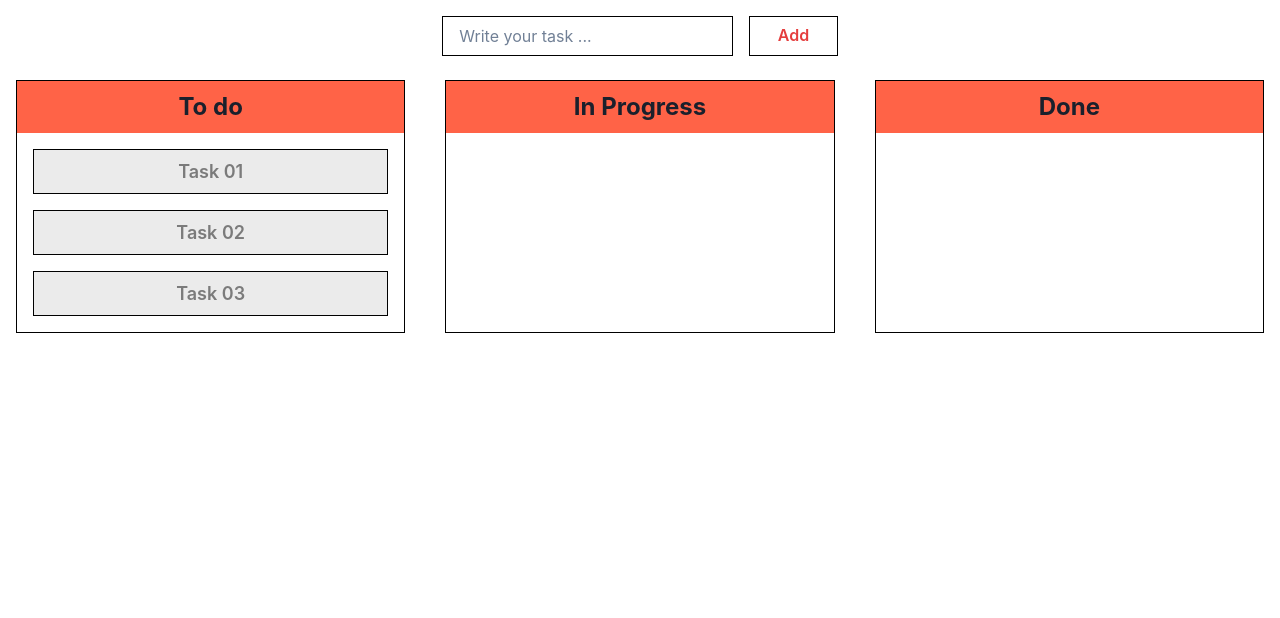
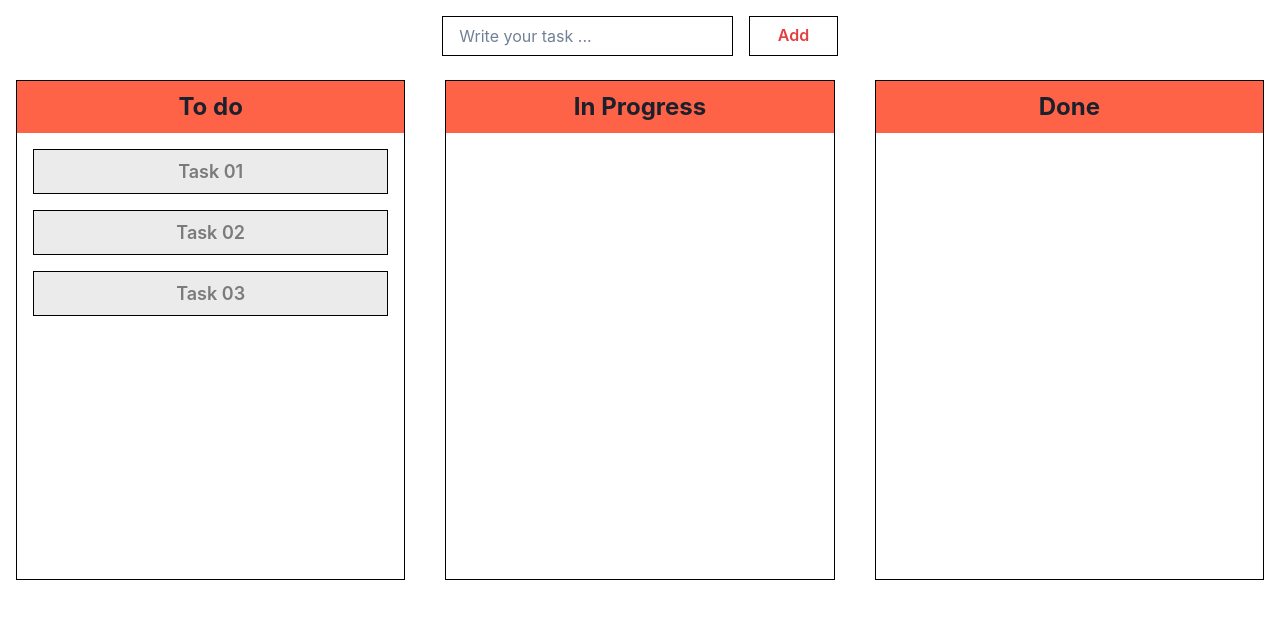
Before and after one commit to Mahbubul-Hasan/Kanban-Board, a Next.js app: page / in a window 1280 px wide. Shown: the top 618 px of the page. Built offline with nearby package versions, Linux system fonts and the light colour scheme.

Commit message:
Make component draggable & dropable

```diff
--- /dev/null
+++ b/components/ColumnComponent.js
@@ -0,0 +1,38 @@
+/* eslint-disable */
+import { Box, Text, VStack } from '@chakra-ui/react';
+import { Draggable, Droppable } from 'react-beautiful-dnd';
+/* eslint-enable */
+
+export default function ColumnComponent({ columnId, column }) {
+    return (
+        <Droppable droppableId={columnId}>
+            {(droppableProvided, droppableSnapshot) => (
+                <Box ref={droppableProvided.innerRef} {...droppableProvided.droppableProps}>
+                    <VStack spacing="4" align="stretch" p="4">
+                        {column?.items?.map((item, index) => (
+                            <Draggable key={item.id} draggableId={`${item.id}`} index={index}>
+                                {(draggableProvided, draggableSnapshot) => (
+                                    <Box
+                                        bg="blackAlpha.200"
+                                        color="blackAlpha.600"
+                                        fontSize="lg"
+                                        fontWeight="semibold"
+                                        align="center"
+                                        p="2"
+                                        border="1px solid black"
+                                        ref={draggableProvided.innerRef}
+                                        {...draggableProvided.draggableProps}
+                                        {...draggableProvided.dragHandleProps}
+                                    >
+                                        <Text>{item.label}</Text>
+                                    </Box>
+                                )}
+                            </Draggable>
+                        ))}
+                        {/* {droppableProvided.placeholder} */}
+                    </VStack>
+                </Box>
+            )}
+        </Droppable>
+    );
+}
--- a/pages/index.js
+++ b/pages/index.js
@@ -1,5 +1,5 @@
-/* eslint-disable max-len */
 /* eslint-disable */
+
 import {
     Box,
     Button,
@@ -7,47 +7,49 @@ import {
     Container,
     HStack,
     Input,
-  SimpleGrid, Text, VStack
+    SimpleGrid, Text
 } from '@chakra-ui/react';
+import dynamic from 'next/dynamic';
 import Head from 'next/head';
 import { useState } from 'react';
-import { DragDropContext, Draggable, Droppable } from 'react-beautiful-dnd';
-import { v4 as uuidv4 } from 'uuid';
+import { DragDropContext } from 'react-beautiful-dnd';
 /* eslint-enable */
 
-export default function Home() {
+// eslint-disable-next-line import/extensions
+const ColumnComponent = dynamic(() => import('@/components/ColumnComponent'), { ssr: false });
+
 const tasks = [
-        { id: uuidv4(), label: 'Task 01' },
-        { id: uuidv4(), label: 'Task 02' },
-        { id: uuidv4(), label: 'Task 03' },
+    { id: 1, label: 'Task 01' },
+    { id: 2, label: 'Task 02' },
+    { id: 3, label: 'Task 03' },
 ];
 const columns = {
-        [uuidv4()]: {
+    'column-1': {
         name: 'To do',
         items: tasks,
     },
-        [uuidv4()]: {
+    'column-2': {
         name: 'In Progress',
         items: [],
     },
-        [uuidv4()]: {
+    'column-3': {
         name: 'Done',
         items: [],
     },
 };
 
+export default function Home() {
     const [status, setStatus] = useState(columns);
+
+    const onDragEnd = (result) => true;
 
     return (
         <>
             <Head>
                 <title>Kanban Board</title>
-                <meta name="description" content="Generated by create next app" />
-                <meta name="viewport" content="width=device-width, initial-scale=1" />
-                <link rel="icon" href="/favicon.ico" />
             </Head>
 
-            <Container maxW="7xl" p="4">
+            <Container maxW="7xl" p="4" overflow="hidden">
                 <Center h="40px" color="white">
                     <HStack spacing="4">
                         <Input
@@ -63,13 +65,17 @@ export default function Home() {
                     </HStack>
                 </Center>
 
+                <DragDropContext onDragEnd={onDragEnd}>
                     <Box pt="6">
                         <SimpleGrid columns="3" spacing={10}>
-                        <DragDropContext onDragEnd={(result) => console.log(result)}>
-                            {Object?.entries(status)?.map(([columnId, column], index) => {
-                                console.log('🚀 ~ columnId', column);
-                                return (
-                                    <Box border="1px solid black" key={columnId}>
+                            {Object?.entries(status)?.map(([columnId, column]) => (
+                                <Box
+                                    border="1px solid black"
+                                    key={columnId}
+                                    minH="500"
+                                    maxH="500"
+                                    overflow="auto"
+                                >
                                     <Text
                                         bg="tomato"
                                         fontSize="2xl"
@@ -79,49 +85,13 @@ export default function Home() {
                                     >
                                         {column?.name}
                                     </Text>
-                                        <Droppable droppableId={columnId}>
-                                            {(dropProvided, dropSnapshot) => (
-                                                <Box
-                                                    {...dropProvided.droppableProps}
-                                                    ref={dropProvided.innerRef}
-                                                >
-                                                    <VStack spacing="4" align="stretch" p="4">
-                                                        {column?.items?.map((item, index) => (
-                                                            <Draggable
-                                                                draggableId={item.id}
-                                                                key={item.id}
-                                                                index={index}
-                                                            >
-                                                                {(dragProvided, dragSnapshot) => (
-                                                                    <Text
-                                                                        bg="blackAlpha.200"
-                                                                        color="blackAlpha.600"
-                                                                        fontSize="lg"
-                                                                        fontWeight="semibold"
-                                                                        align="center"
-                                                                        p="2"
-                                                                        border="1px solid black"
-                                                                        key={item.id}
-                                                                        ref={dragProvided.innerRef}
-                                                                        {...dragProvided.draggableProps}
-                                                                        {...dragProvided.dragHandleProps}
-                                                                    >
-                                                                        {item.label}
-                                                                    </Text>
-                                                                )}
-                                                            </Draggable>
+
+                                    <ColumnComponent columnId={columnId} column={column} />
+                                </Box>
                             ))}
-                                                        {dropProvided.placeholder}
-                                                    </VStack>
-                                                </Box>
-                                            )}
-                                        </Droppable>
-                                    </Box>
-                                );
-                            })}
-                        </DragDropContext>
                         </SimpleGrid>
                     </Box>
+                </DragDropContext>
             </Container>
         </>
     );
```
Also changed, not shown: pages/index copy.js (added, +138 -0 lines). Lines whose indentation alone changed are shown as unchanged.
